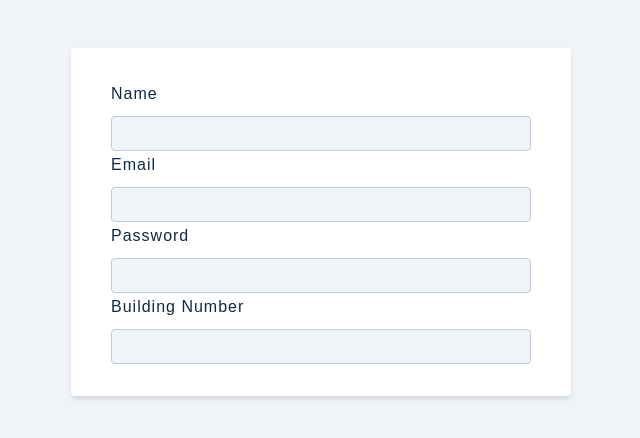
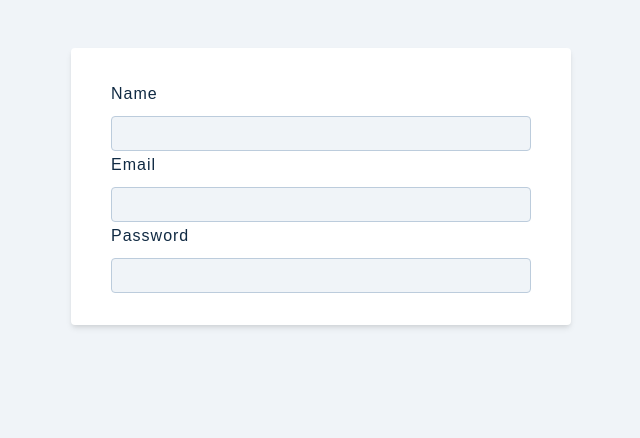
Before and after one commit to mmaustin/virginia-place, a React (Create React App) app in the folder client/: page /register in a window 1280 px wide. Shown: the top 438 px of the page, without its empty margins (319-959 px from the left). Built offline with nearby package versions, Linux system fonts and the light colour scheme.

Commit message:
removed building number field from register form

```diff
--- a/client/src/pages/Register.js
+++ b/client/src/pages/Register.js
@@ -1,6 +1,6 @@
 import {useState} from 'react';
 import { FormRow } from '../components';
-import {Link} from 'react-router-dom';
+//import {Link} from 'react-router-dom';
 
 const localState = {
   name: '',
@@ -41,13 +41,6 @@ const Register = () => {
           vaule={values.password}
           handleChange={handleChange}
         />
-        <FormRow
-          labelText='Building Number'
-          type='text'
-          name='buildingNumber'
-          vaule={values.buildingNumber}
-          handleChange={handleChange}
-        />
       </form>
     </main>
   )
```
